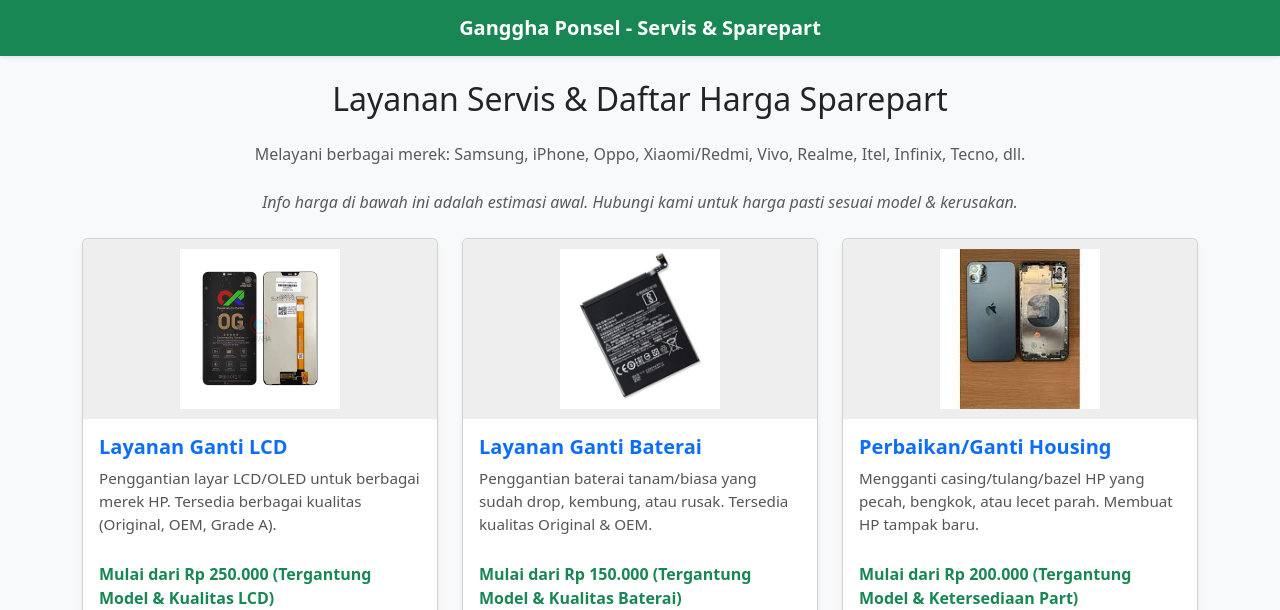
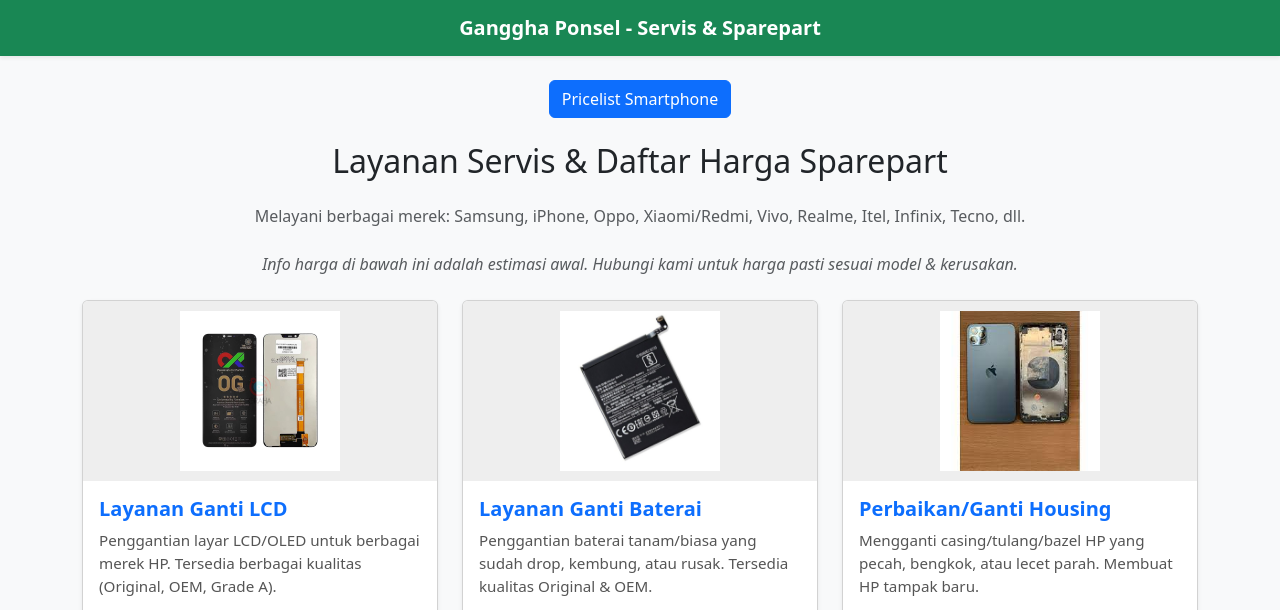
Before and after one commit to aldowiranataputra/service, a plain HTML site: page index.html in a window 1280 px wide. Shown: the top 610 px of the page. Drawn offline with nearby package versions, Linux system fonts and the light colour scheme.

Commit message:
Update index.html

```diff
--- a/index.html
+++ b/index.html
@@ -19,6 +19,9 @@
     </nav>
 
     <main class="container my-4">
+        <div class="text-center mb-4">
+            <a href="https://aldowiranataputra.github.io/pricelist/" class="btn btn-primary" target="_blank" rel="noopener noreferrer">Pricelist Smartphone</a>
+        </div>
         <h2 class="text-center mb-4">Layanan Servis & Daftar Harga Sparepart</h2>
         <p class="text-center text-muted mb-4">Melayani berbagai merek: Samsung, iPhone, Oppo, Xiaomi/Redmi, Vivo, Realme, Itel, Infinix, Tecno, dll.</p>
         <p class="text-center text-muted mb-4 fst-italic">Info harga di bawah ini adalah estimasi awal. Hubungi kami untuk harga pasti sesuai model & kerusakan.</p>
```
